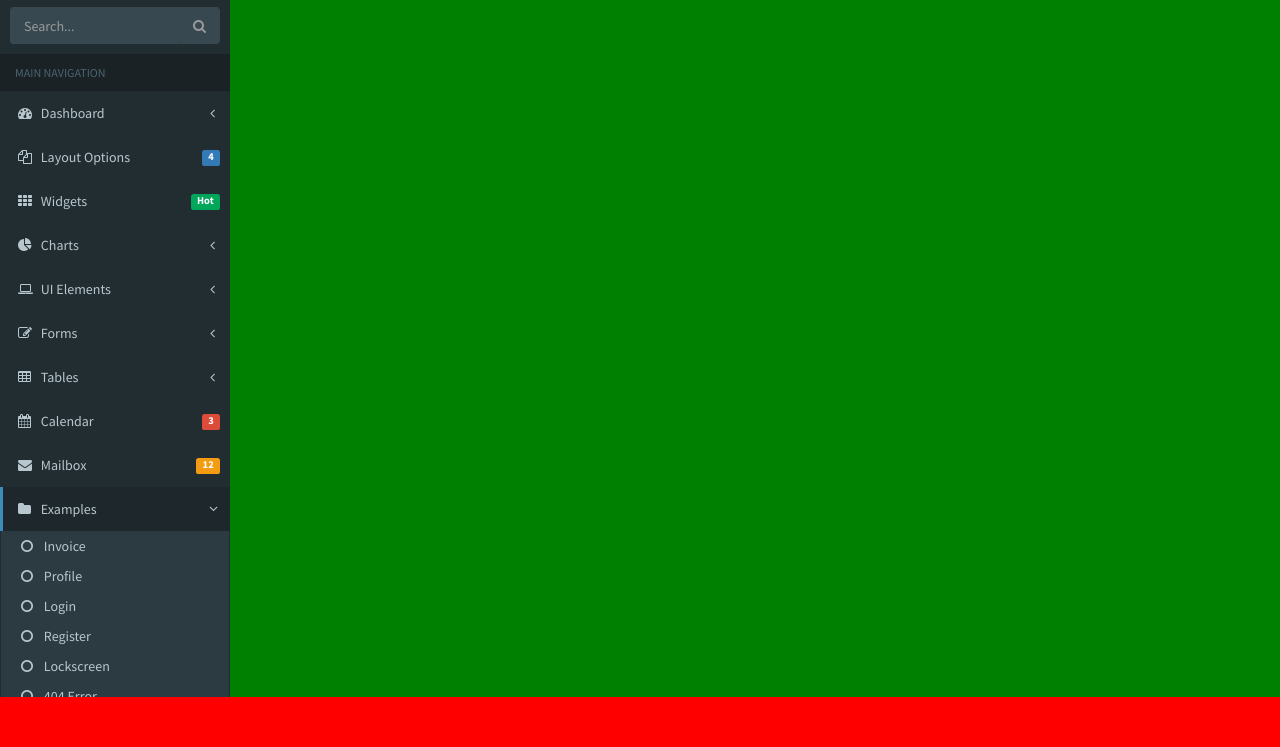
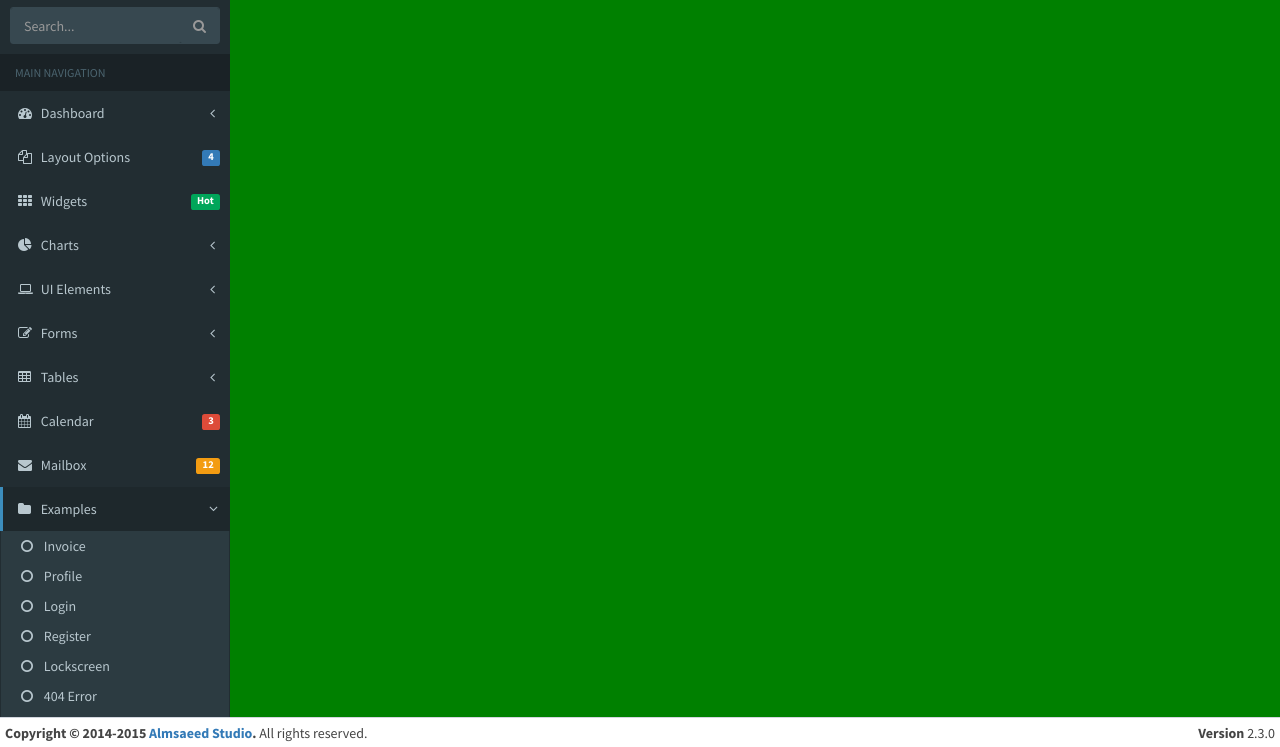
Before and after one commit to ziscloud/adminspace, a website: page index.html in a window 1280 px wide. Shown: the part 53-800 px from the top of the page. Drawn offline with Linux system fonts and the light colour scheme.

Commit message:
Add the footer

```diff
--- a/index.html
+++ b/index.html
@@ -331,7 +331,13 @@
         <aside id="right-side"></aside>
         <aside id="clearfix"></aside>
     </section>
-    <footer class="main-footer"></footer>
+    <footer>
+        <div class="pull-right hidden-xs">
+            <b>Version</b> 2.3.0
+        </div>
+        <strong>Copyright &copy; 2014-2015 <a href="http://almsaeedstudio.com">Almsaeed Studio</a>.</strong>
+        All rights reserved.
+    </footer>
 </section>
 <!-- jQuery -->
 <script src="library/jquery/jquery.min.js"></script>
--- a/less/frame-layout.less
+++ b/less/frame-layout.less
@@ -1,4 +1,3 @@
-
 html,
 body {
   -webkit-font-smoothing: antialiased;
@@ -59,5 +58,8 @@ header {
 footer {
   margin-bottom: -@footer-height;
   height: @footer-height;
-  background-color: red;
+  background: #fff;
+  padding: 5px;
+  color: #444;
+  border-top: 1px solid @gray;
 }
--- a/less/variables.less
+++ b/less/variables.less
@@ -32,7 +32,7 @@
 @gray: #d2d6de;
 
 @header-height: 50px;
-@footer-height: 50px;
+@footer-height: 30px;
 
 //Transition global options
 @transition-speed: .3s;
```
Also changed, not shown: dist/css/admin-space.css, dist/css/admin-space.min.css.
